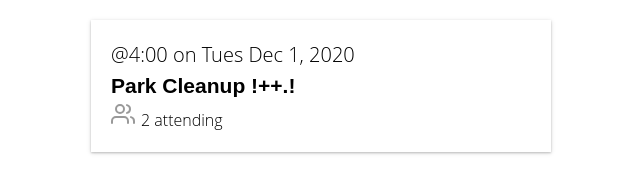
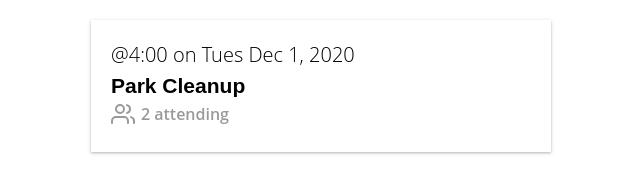
Before and after one commit to Othman-Hesabe/real-world-project, a Vue app: page /list in a window 1280 px wide. Shown: the part 182-363 px from the top of the page, without its empty margins (319-959 px from the left). Built offline with nearby package versions, Linux system fonts and the light colour scheme.

Commit message:
commit lesson -8

```diff
--- a/src/components/EventCard.vue
+++ b/src/components/EventCard.vue
@@ -6,8 +6,7 @@
     <div class="event-card -shadow">
       <span class="eyebrow">@{{ event.time }} on {{ event.date }}</span>
       <h4 class="title">{{ event.title }}</h4>
-      <BaseIcon name="users" />
-      <span>{{ event.attendees.length }} attending</span>
+      <BaseIcon name="users"> {{ event.attendees.length }} attending </BaseIcon>
     </div>
   </router-link>
 </template>
@@ -18,7 +17,7 @@
     return {
       event: {
         id: 1,
-        title: "Park Cleanup !++.!",
+        title: "Park Cleanup",
         date: "Tues Dec 1, 2020",
         time: "4:00",
         attendees: [
```
